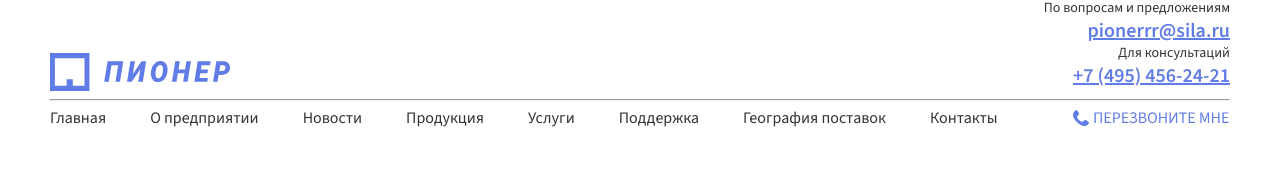
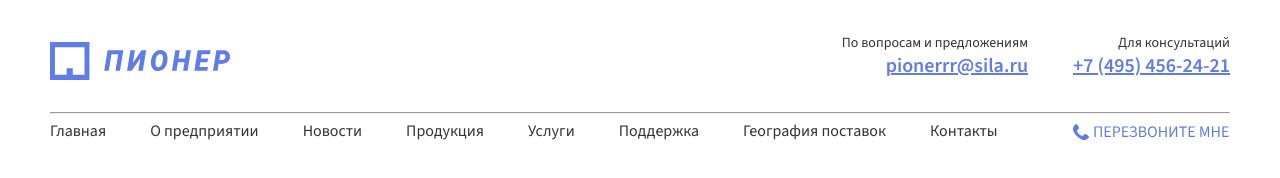
Before and after one commit to kamilories/verstka-pioner, a plain HTML site: page index.html in a window 1280 px wide. Drawn offline with Linux system fonts and the light colour scheme.

Commit message:
header доделан

```diff
--- a/css/style.css
+++ b/css/style.css
@@ -47,7 +47,7 @@
     font-weight: normal;
     color: #333333;
     position: fixed;
-    top: 0;
+    top: 35px;
     left: 0;
     width: 100%;
   }
@@ -63,6 +63,13 @@
     align-items: flex-end;
     justify-content: space-between;
   }
+
+  .header__contacts{
+    display: flex;
+    flex-wrap: wrap;
+    align-items: flex-end;
+    justify-content: space-between;
+  }
   .header_menu{
     display: flex;
     flex-wrap: wrap;
@@ -70,12 +77,8 @@
     justify-content: space-between;
   }
   .header__line {
-      width: 1180px;
       height: 1px;
-      top: 109px;
-      left: 130px;
-      gap: 0px;
-      opacity: 0px;
+      margin-top: 32px;
 
   }
 
@@ -115,4 +118,5 @@
   }
   .header__contact{
     text-align: right;
+    margin-left: 45px;
   }
```
